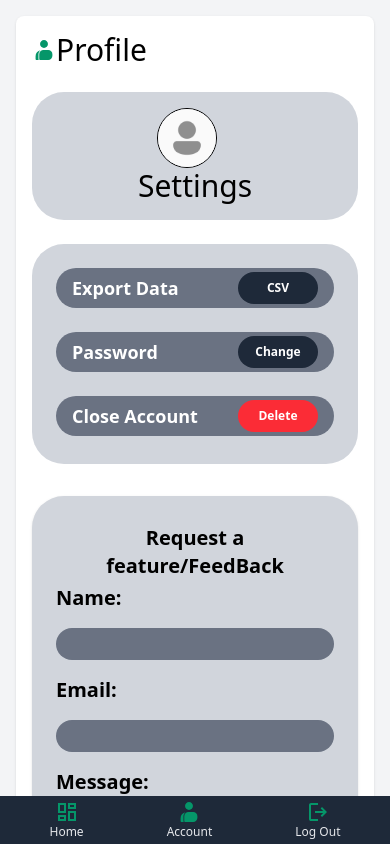
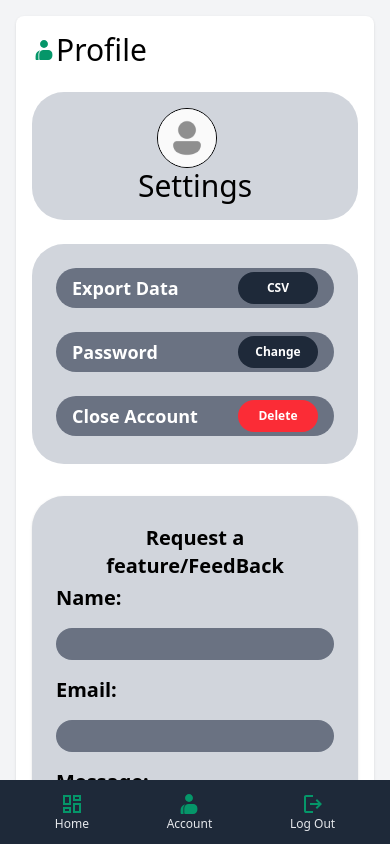
Before and after one commit to leandrocitygear/my-project, a React (Vite) app: page /profile in a window 390 px wide. Built offline with nearby package versions, Linux system fonts and the light colour scheme; what chartjs-plugin-datalabels would draw is missing.

Commit message:
fixing ui

```diff
--- a/src/components/Sidebar.jsx
+++ b/src/components/Sidebar.jsx
@@ -24,7 +24,7 @@ function Sidebar() {
 
 
     return (
-            <div className="sm:w-16 bg-gray-800 text-gray-200 w-full h-auto sm:h-screen p-2">
+            <div className="sm:w-16 bg-gray-800 text-gray-200 w-full h-auto sm:h-screen p-4 sm:p-2">
 
                 <nav className="flex justify-around sm:flex-col sm:h-full sm:justify-start sm:gap-6">
 
--- a/src/components/Transactions/DeleteEditTransaction.jsx
+++ b/src/components/Transactions/DeleteEditTransaction.jsx
@@ -14,9 +14,9 @@ function DeleteEditTransaction({ deleteTransactionById, updateTransactionById, t
  <>
 
             {!showUpdateTransactionForm && (
-                <div className="flex items-center gap-4 bg-gray-300  px-2 py-1 rounded-4xl gap-2">
+                <div className="flex items-center gap-4 bg-gray-300 px-2 py-1 md:rounded-4xl rounded-2xl mt-2 mb-2 md:mt-auto md:mb-auto">
                     <button
-                        className="font-semibold bg-red-500 rounded-xl px-2 text-white cursor-pointer hover:bg-red-700 w-50"
+                        className="font-semibold bg-red-500 rounded-xl px-2 text-white cursor-pointer hover:bg-red-700 md:w-50 w-25"
                         onClick={() => {
                             deleteTransactionById(transaction.id);
                             setShowDeleteEditBox(false);
@@ -27,7 +27,7 @@ function DeleteEditTransaction({ deleteTransactionById, updateTransactionById, t
 
 
                     <button
-                        className="bg-gray-500 rounded-xl font-semibold text-white px-2 cursor-pointer hover:bg-gray-700 w-50"
+                        className="bg-gray-500 rounded-xl font-semibold text-white px-2 cursor-pointer hover:bg-gray-700 md:w-50 w-25"
                         onClick={() => {
                             setShowUpdateTransactionForm(true);
 
```
